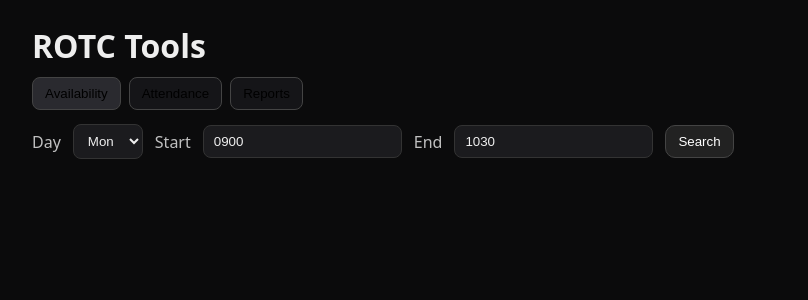
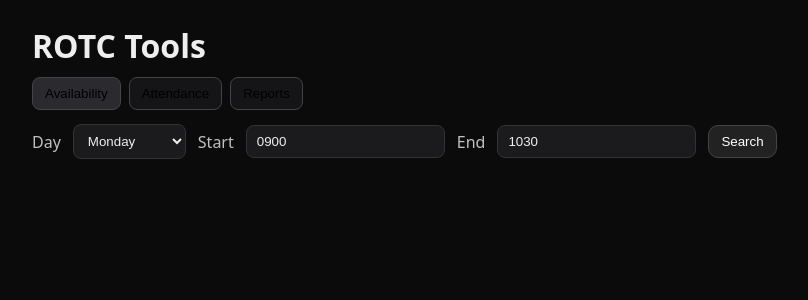
Before and after one commit to joelucwag-boop/ROTC-web-app, a Flask app: page / in a window 1280 px wide. Shown: the top 300 px of the page, without its empty margins (58-866 px from the left). Run offline with Flask 3, Linux system fonts and the light colour scheme.

Commit message:
Update index.html

```diff
--- a/templates/index.html
+++ b/templates/index.html
@@ -15,7 +15,14 @@
 <section id="availability" class="panel on">
   <div class="row">
     <label>Day</label>
-    <select id="a_day"><option>Mon</option><option>Tue</option><option>Wed</option><option>Thu</option><option>Fri</option></select>
+    <select id="day">
+      <option>Monday</option>
+      <option>Tuesday</option>
+      <option>Wednesday</option>
+      <option>Thursday</option>
+      <option>Friday</option>
+    </select>
+
     <label>Start</label><input id="a_start" value="0900">
     <label>End</label><input id="a_end" value="1030">
     <button id="a_go" class="btn">Search</button>
```
